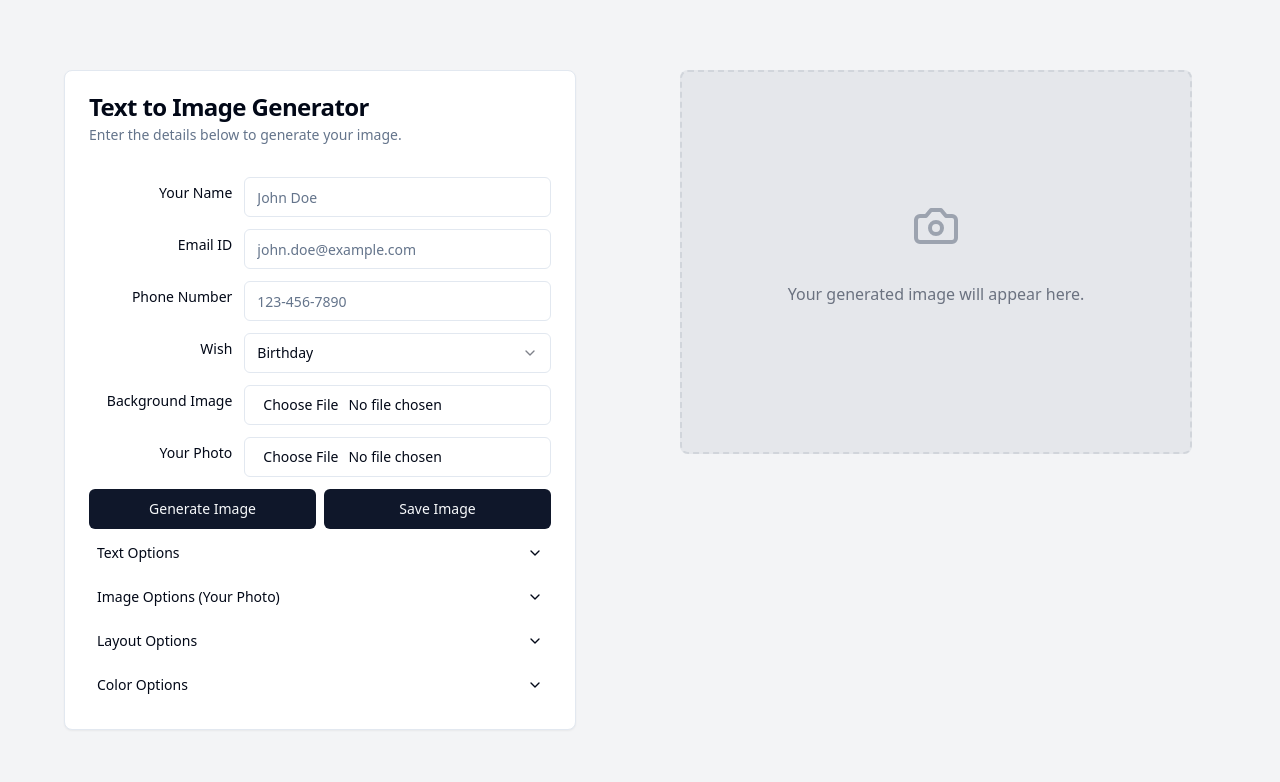
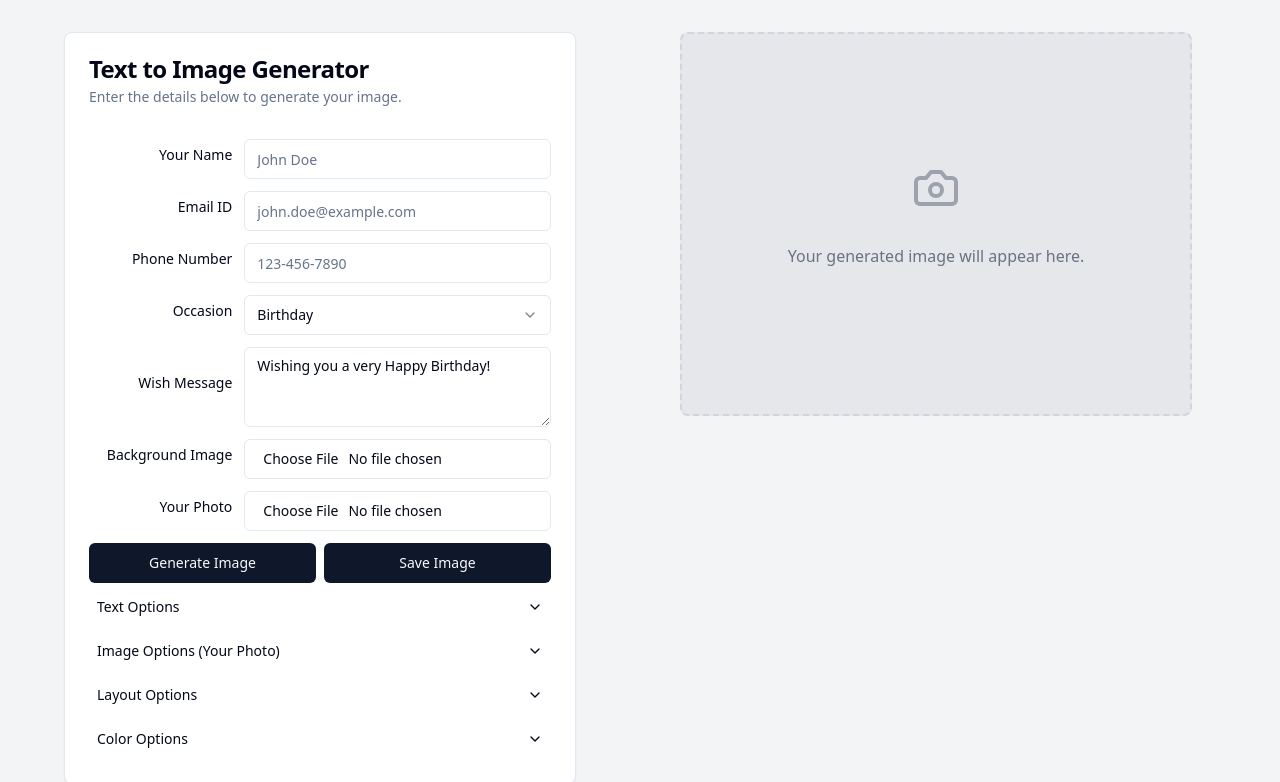
Before and after one commit to bravetux/Text2Image, a React (Vite) app: page / in a window 1280 px wide. Shown: the top 782 px of the page. Built offline with nearby package versions, Linux system fonts and the light colour scheme; a web font is replaced by a local one.

Commit message:
[dyad] Added default wish messages for occasions - wrote 3 file(s)

```diff
--- a/src/components/GeneratedImage.tsx
+++ b/src/components/GeneratedImage.tsx
@@ -9,8 +9,7 @@ interface GeneratedImageProps {
   userName: string;
   email: string;
   phone: string;
-  wish?: string;
-  customWish?: string;
+  wishText?: string;
   userPhotoUrl?: string;
   fontSize: number;
   textAlign: "left" | "center" | "right";
@@ -22,7 +21,7 @@ interface GeneratedImageProps {
   backgroundColor: string;
 }
 
-export const GeneratedImage = React.forwardRef<HTMLDivElement, GeneratedImageProps>(({ imageUrl, userName, email, phone, wish, customWish, userPhotoUrl, fontSize, textAlign, fontColor, fontFamily, userPhotoAlignment, userPhotoSize, swapImageAndText, backgroundColor }, ref) => {
+export const GeneratedImage = React.forwardRef<HTMLDivElement, GeneratedImageProps>(({ imageUrl, userName, email, phone, wishText, userPhotoUrl, fontSize, textAlign, fontColor, fontFamily, userPhotoAlignment, userPhotoSize, swapImageAndText, backgroundColor }, ref) => {
   const imageRef = useRef<HTMLImageElement>(null);
   const [renderedImageWidth, setRenderedImageWidth] = useState<number | undefined>(undefined);
 
@@ -86,8 +85,6 @@ export const GeneratedImage = React.forwardRef<HTMLDivElement, GeneratedImagePro
   const currentAvatarSize = (userPhotoSize / 100) * baseAvatarSize;
   const currentIconSize = (userPhotoSize / 100) * baseIconSize;
 
-  const wishText = wish === "Custom" ? customWish : wish;
-
   return (
     <Card className="w-full max-w-lg overflow-hidden" ref={ref}>
       <CardContent className="p-0">
--- a/src/components/ImageGeneratorForm.tsx
+++ b/src/components/ImageGeneratorForm.tsx
@@ -18,7 +18,7 @@ import {
 } from "@/components/ui/form";
 import { Input } from "@/components/ui/input";
 import { Card, CardContent, CardHeader, CardTitle, CardDescription } from "@/components/ui/card";
-
+import { Textarea } from "@/components/ui/textarea";
 import { Collapsible, CollapsibleContent, CollapsibleTrigger } from "./ui/collapsible";
 import { Select, SelectContent, SelectItem, SelectTrigger, SelectValue } from "./ui/select";
 import { Slider } from "./ui/slider";
@@ -54,12 +54,23 @@ interface ImageGeneratorFormProps {
 
 const LOCAL_STORAGE_KEY = "imageGeneratorFormData";
 
+const wishMap: { [key: string]: string } = {
+  "Birthday": "Wishing you a very Happy Birthday!",
+  "Wedding": "Congratulations on your wedding!",
+  "Diwali": "Happy Diwali! May the festival of lights bring joy and prosperity.",
+  "Pongal": "Happy Pongal! Wishing you a bountiful harvest and happiness.",
+  "Christmas": "Merry Christmas and a Happy New Year!",
+  "New Year": "Happy New Year! Wishing you all the best for the year ahead.",
+  "Navarathri Pooja": "Happy Navarathri! May the divine blessings be with you.",
+  "Custom": ""
+};
+
 const defaultValues = {
   userName: "",
   email: "",
   phone: "",
   wish: "Birthday",
-  customWish: "",
+  customWish: wishMap["Birthday"],
   fontSize: 18,
   textAlign: "left",
   fontFamily: "Roboto",
@@ -93,7 +104,6 @@ export function ImageGeneratorForm({ onSubmit, isGenerating, generatedImageRef }
   });
 
   const watchedValues = form.watch();
-  const watchedWish = form.watch("wish");
 
   useEffect(() => {
     try {
@@ -175,12 +185,18 @@ export function ImageGeneratorForm({ onSubmit, isGenerating, generatedImageRef }
               name="wish"
               render={({ field }) => (
                 <FormItem className="grid grid-cols-3 items-center gap-x-1">
-                  <FormLabel className="text-right pr-2">Wish</FormLabel>
+                  <FormLabel className="text-right pr-2">Occasion</FormLabel>
                   <div className="col-span-2">
-                    <Select onValueChange={field.onChange} defaultValue={field.value}>
+                    <Select
+                      onValueChange={(value) => {
+                        field.onChange(value);
+                        form.setValue("customWish", wishMap[value] || "");
+                      }}
+                      defaultValue={field.value}
+                    >
                       <FormControl>
                         <SelectTrigger>
-                          <SelectValue placeholder="Select a wish" />
+                          <SelectValue placeholder="Select an occasion" />
                         </SelectTrigger>
                       </FormControl>
                       <SelectContent>
@@ -199,23 +215,21 @@ export function ImageGeneratorForm({ onSubmit, isGenerating, generatedImageRef }
                 </FormItem>
               )}
             />
-            {watchedWish === "Custom" && (
             <FormField
               control={form.control}
               name="customWish"
               render={({ field }) => (
                 <FormItem className="grid grid-cols-3 items-center gap-x-1">
-                    <FormLabel className="text-right pr-2">Custom Wish</FormLabel>
+                  <FormLabel className="text-right pr-2">Wish Message</FormLabel>
                   <div className="col-span-2">
                     <FormControl>
-                        <Input placeholder="Enter your custom wish" {...field} />
+                      <Textarea placeholder="Enter your wish message" {...field} />
                     </FormControl>
                     <FormMessage className="mt-1" />
                   </div>
                 </FormItem>
               )}
             />
-            )}
             <FormField
               control={form.control}
               name="backgroundImage"
--- a/src/pages/Index.tsx
+++ b/src/pages/Index.tsx
@@ -67,8 +67,7 @@ const Index = () => {
                 userName={imageData.userName}
                 email={imageData.email}
                 phone={imageData.phone}
-                wish={imageData.wish}
-                customWish={imageData.customWish}
+                wishText={imageData.customWish}
                 userPhotoUrl={userPhotoUrl}
                 fontSize={imageData.fontSize}
                 textAlign={imageData.textAlign}
```
Lines whose indentation alone changed are shown as unchanged.
